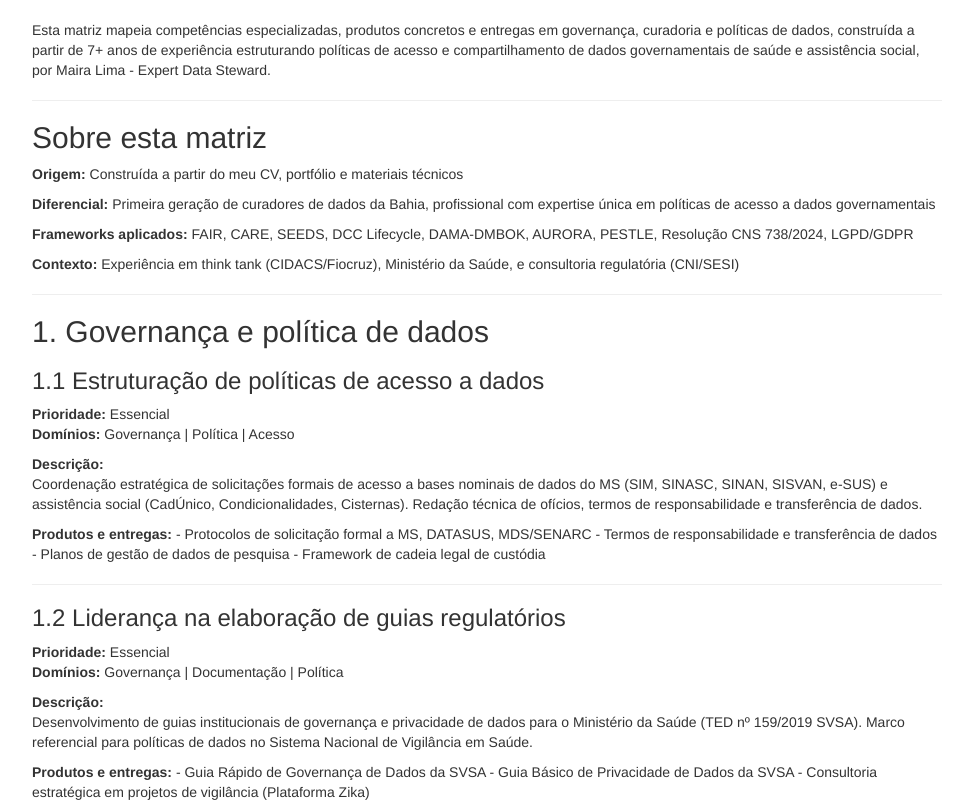
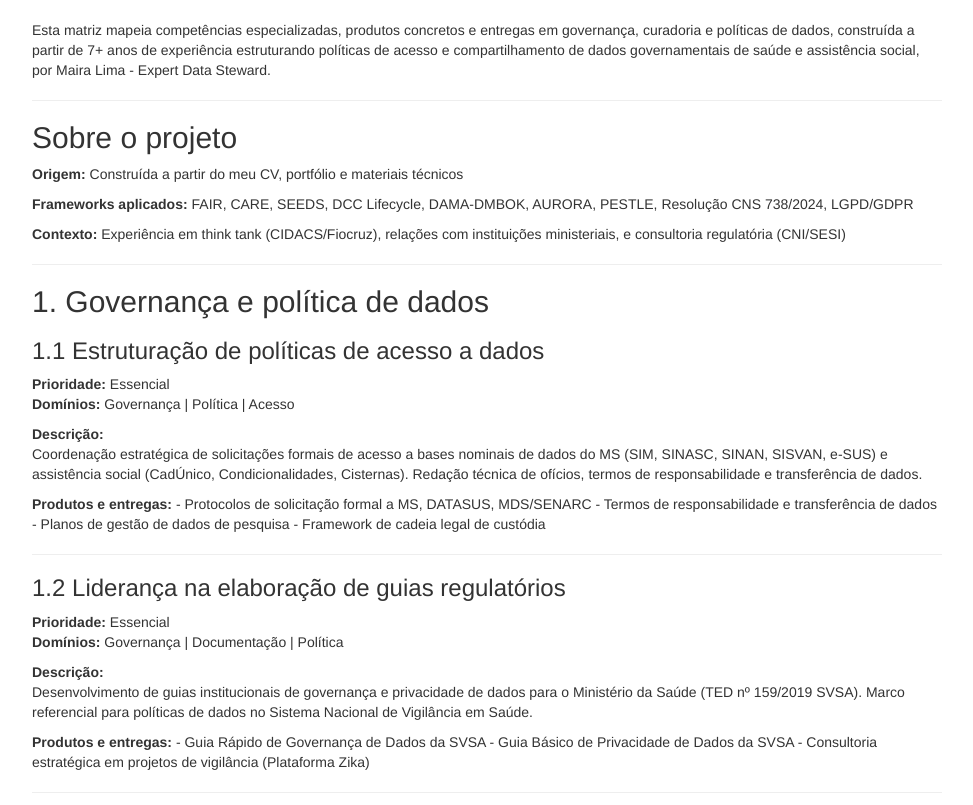
Before and after one commit to MairaLimaS/competencias-data-steward, a plain HTML site: page matriz_competencias_maira_lima.html in a window 1280 px wide. Shown: the top 805 px of the page, without its empty margins (153-1126 px from the left). Drawn offline with nearby package versions, Linux system fonts and the light colour scheme; some packages are replaced by stand-ins of ours.

Commit message:
Update matriz_competencias_maira_lima.html

```diff
--- a/matriz_competencias_maira_lima.html
+++ b/matriz_competencias_maira_lima.html
@@ -364,16 +364,13 @@
 <hr />
 </div>
 <div id="sobre-esta-matriz" class="section level2">
-<h2>Sobre esta matriz</h2>
+<h2>Sobre o projeto</h2>
 <p><strong>Origem:</strong> Construída a partir do meu CV, portfólio e
 materiais técnicos </p>
-<p><strong>Diferencial:</strong> Primeira geração de curadores de dados da Bahia,
-profissional com expertise única em políticas de acesso a dados
-governamentais</p>
 <p><strong>Frameworks aplicados:</strong> FAIR, CARE, SEEDS, DCC
 Lifecycle, DAMA-DMBOK, AURORA, PESTLE, Resolução CNS 738/2024, LGPD/GDPR</p>
 <p><strong>Contexto:</strong> Experiência em think tank
-(CIDACS/Fiocruz), Ministério da Saúde, e consultoria regulatória
+(CIDACS/Fiocruz), relações com instituições ministeriais, e consultoria regulatória
 (CNI/SESI)</p>
 <hr />
 </div>
@@ -498,7 +495,7 @@
 <hr />
 </div>
 <div id="cadeia-legal-de-custódia-de-dados" class="section level3">
-<h3>3.3 Cadeia Legal de custódia de dados</h3>
+<h3>3.3 Cadeia legal de custódia de dados</h3>
 <p><strong>Prioridade:</strong> Essencial<br />
 <strong>Domínios:</strong> Documentação | Curadoria</p>
 <p><strong>Descrição:</strong><br />
```
